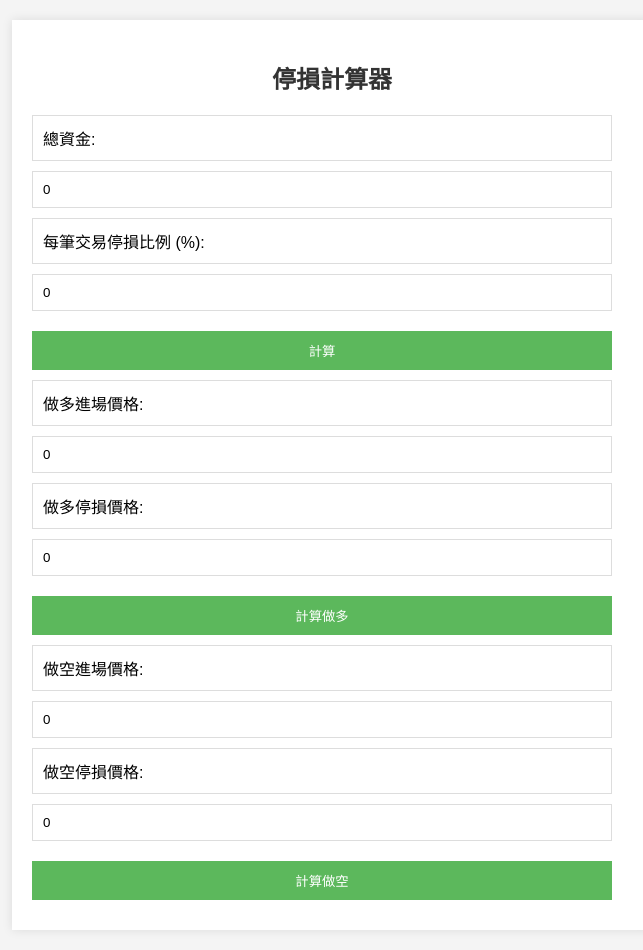
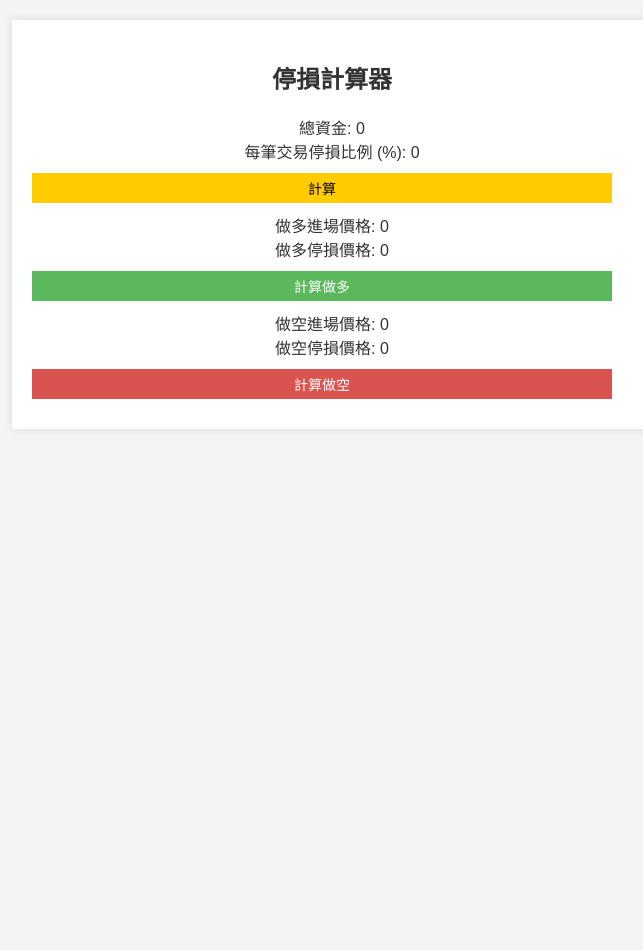
Before and after one commit to murmurcats/STOPLOSS, a Flask app: page / in a window 1280 px wide. Shown: the whole page, without its empty margins (308-951 px from the left). After the commit the page ends 399 px from the top, so only its background shows below. Run offline with Flask 3, Linux system fonts and the light colour scheme.

Commit message:
Update index.html

```diff
--- a/templates/index.html
+++ b/templates/index.html
@@ -19,11 +19,11 @@
             background-color: #fff;
             box-shadow: 0 0 10px rgba(0, 0, 0, 0.1);
         }
-        h2 {
+        h2, .non-input-title {
             text-align: center;
             color: #333;
         }
-        label, input, button {
+        label, input, .button {
             display: block;
             width: calc(100% - 20px);
             padding: 10px;
@@ -31,15 +31,27 @@
             border: 1px solid #ddd;
             box-sizing: border-box;
         }
-        button {
-            background-color: #5cb85c;
-            color: white;
+        .button {
+            font-size: 14px; /* Makes buttons smaller */
+            padding: 5px;
             border: none;
-            margin-top: 20px;
+            margin-top: 10px;
             cursor: pointer;
         }
-        button:hover {
-            background-color: #4cae4c;
+        .calculate-button {
+            background-color: #ffcc00; /* Yellow */
+            color: black;
+        }
+        .long-calculate-button {
+            background-color: #5cb85c; /* Green */
+            color: white;
+        }
+        .short-calculate-button {
+            background-color: #d9534f; /* Red */
+            color: white;
+        }
+        .button:hover {
+            opacity: 0.8;
         }
         .result {
             margin-top: 20px;
@@ -51,7 +63,7 @@
         }
         /* Responsive adjustments */
         @media (max-width: 768px) {
-            label, input, button {
+            .button {
                 font-size: 16px;
             }
             .container {
@@ -66,13 +78,11 @@
     <div class="container">
         <h2>停損計算器</h2>
         <form method="post">
-            <label for="total_capital">總資金:</label>
-            <input type="number" id="total_capital" name="total_capital" value="{{ total_capital }}" step="any">
+            <div class="non-input-title">總資金: {{ total_capital }}</div>
 
-            <label for="stop_loss_percentage">每筆交易停損比例 (%):</label>
-            <input type="number" id="stop_loss_percentage" name="stop_loss_percentage" value="{{ stop_loss_percentage }}" step="0.01">
+            <div class="non-input-title">每筆交易停損比例 (%): {{ stop_loss_percentage }}</div>
 
-            <button type="submit">計算</button>
+            <button type="submit" class="button calculate-button">計算</button>
 
             {% if stop_loss_amount > 0 %}
                 <div class="result">
@@ -82,13 +92,11 @@
 
             <!-- 做多操作 -->
             <div id="long_operation" class="{{ 'hidden' if not show_long_operation }}">
-                <label for="long_entry_price">做多進場價格:</label>
-                <input type="number" id="long_entry_price" name="long_entry_price" value="{{ long_entry_price }}" step="any">
+                <div class="non-input-title">做多進場價格: {{ long_entry_price }}</div>
 
-                <label for="long_stop_loss_price">做多停損價格:</label>
-                <input type="number" id="long_stop_loss_price" name="long_stop_loss_price" value="{{ long_stop_loss_price }}" step="any">
+                <div class="non-input-title">做多停損價格: {{ long_stop_loss_price }}</div>
 
-                <button type="submit" name="long_calculate">計算做多</button>
+                <button type="submit" name="long_calculate" class="button long-calculate-button">計算做多</button>
             </div>
 
             {% if long_results_shown %}
@@ -100,13 +108,11 @@
 
             <!-- 做空操作 -->
             <div id="short_operation" class="{{ 'hidden' if not show_short_operation }}">
-                <label for="short_entry_price">做空進場價格:</label>
-                <input type="number" id="short_entry_price" name="short_entry_price" value="{{ short_entry_price }}" step="any">
+                <div class="non-input-title">做空進場價格: {{ short_entry_price }}</div>
 
-                <label for="short_stop_loss_price">做空停損價格:</label>
-                <input type="number" id="short_stop_loss_price" name="short_stop_loss_price" value="{{ short_stop_loss_price }}" step="any">
+                <div class="non-input-title">做空停損價格: {{ short_stop_loss_price }}</div>
 
-                <button type="submit" name="short_calculate">計算做空</button>
+                <button type="submit" name="short_calculate" class="button short-calculate-button">計算做空</button>
             </div>
 
             {% if short_results_shown %}
```
